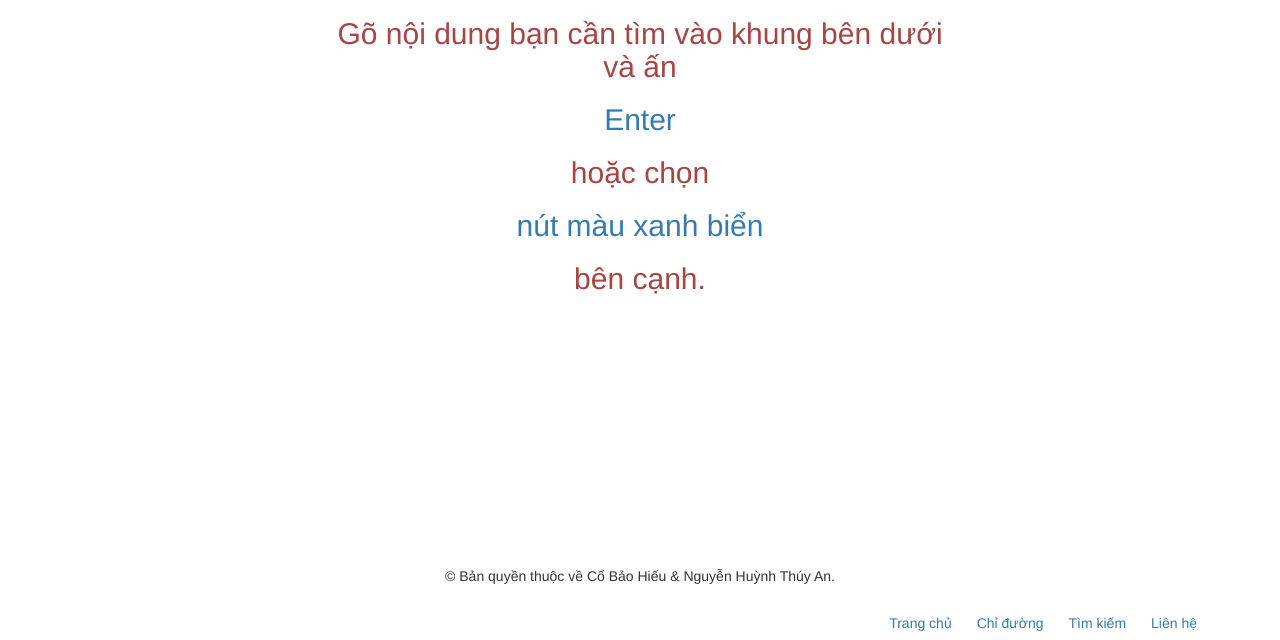
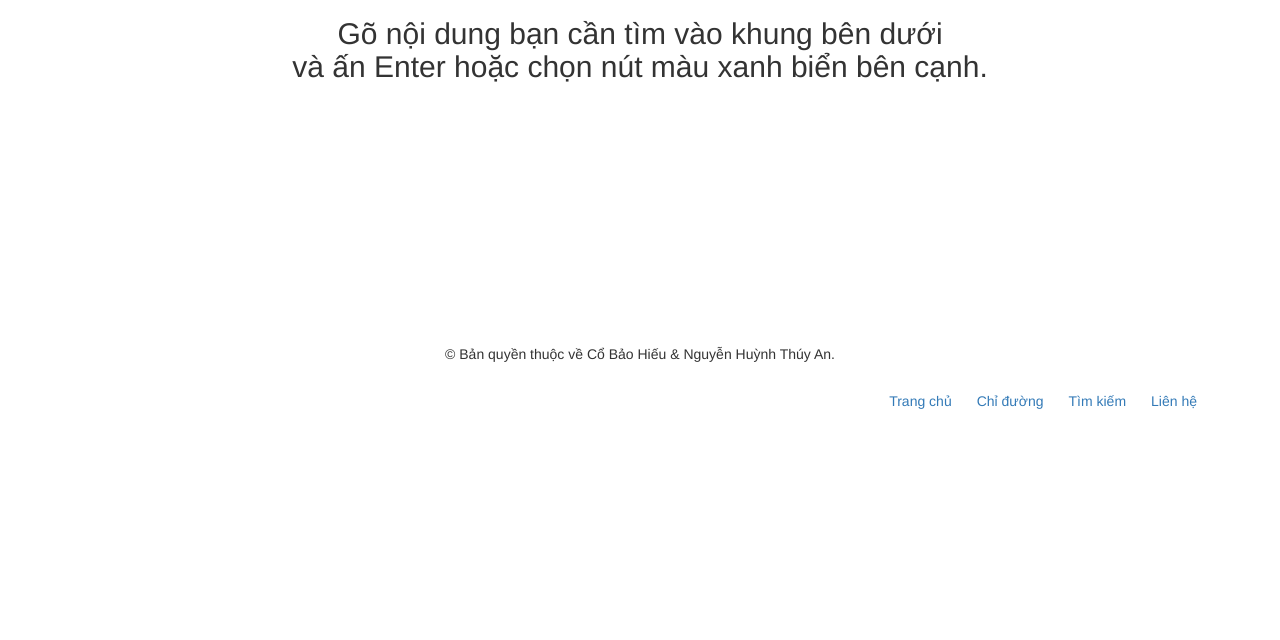
Before and after one commit to cobaohieu/Tieu-Luan, a plain HTML site: page search.html in a window 1280 px wide. Shown: the part 187-827 px from the top of the page. After the commit the page ends 800 px from the top, so only its background shows below. Drawn offline with nearby package versions, Linux system fonts and the light colour scheme; some packages are replaced by stand-ins of ours.

Commit message:
Update Code Search Site

```diff
--- a/search.html
+++ b/search.html
@@ -66,7 +66,7 @@
 				</a>
 			</div>
 		<center>
-			<p><h2 class="text-center text-danger">Gõ nội dung bạn cần tìm vào khung bên dưới <br>và ấn</h2><h2 class="text-center text-primary"> Enter</h2> <h2 class="text-center text-danger">hoặc chọn</h2> <h2 class="text-center text-primary">nút màu xanh biển</h2><h2 class="text-center text-danger"> bên cạnh.</h2><br></p>
+			<p><h2 class="text-center primary">Gõ nội dung bạn cần tìm vào khung bên dưới <br>và ấn Enter hoặc chọn nút màu xanh biển bên cạnh.</h2></p><br>
 			<br>
 			<form class="form-horizontal" role="form" style="margin:80px 0px;">
 				<div class="form-group">
```
